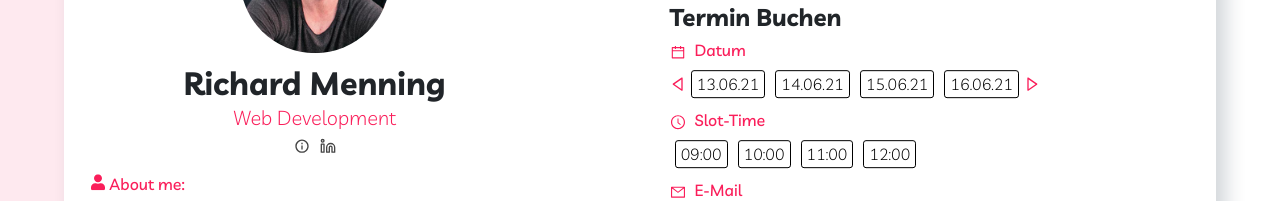
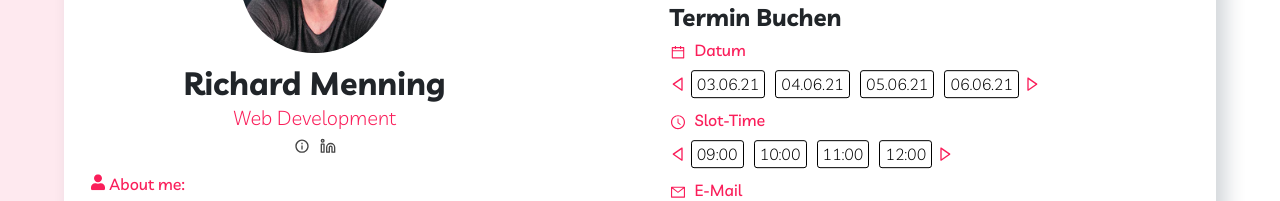
Before and after one commit to RichardMEN11/mentoring-plattform, a Next.js app: page / in a window 1280 px wide. Both pictures are taken after a click on the link "Book Appointment". Shown: the part 240-441 px from the top of the page. Built offline with nearby package versions, Linux system fonts and the light colour scheme.

Commit message:
set correct daates

```diff
--- a/pages/index.tsx
+++ b/pages/index.tsx
@@ -235,6 +235,7 @@ const StyledEmail = styled.input`
 
 export default function Home() {
   const [showAppointment, setShowAppointments] = useState(false);
+  const [multipl, setMultipl] = useState(0);
   return (
     <OuterContainer>
       <LeftContainer></LeftContainer>
@@ -288,29 +289,39 @@ export default function Home() {
                 <StyledCalendarIcon /> Datum
               </StyledBioTitle>
               <StyledDateContainer>
-                <StyledBiLeftArrow />
+                <StyledBiLeftArrow
+                  onClick={() => {
+                    setMultipl(multipl - 1);
+                  }}
+                />
                 <StyledDate>
-                  {dayjs().day(7).add(7, 'day').format('DD.MM.YY')}
+                  {dayjs().day(4).add(multipl, 'week').format('DD.MM.YY')}
                 </StyledDate>
                 <StyledDate>
-                  {dayjs().day(8).add(7, 'day').format('DD.MM.YY')}
+                  {dayjs().day(5).add(multipl, 'week').format('DD.MM.YY')}
                 </StyledDate>
                 <StyledDate>
-                  {dayjs().day(9).add(7, 'day').format('DD.MM.YY')}
+                  {dayjs().day(6).add(multipl, 'week').format('DD.MM.YY')}
                 </StyledDate>
                 <StyledDate>
-                  {dayjs().day(10).add(7, 'day').format('DD.MM.YY')}
+                  {dayjs().day(7).add(multipl, 'week').format('DD.MM.YY')}
                 </StyledDate>
-                <StyledBiRightArrow />
+                <StyledBiRightArrow
+                  onClick={() => {
+                    setMultipl(multipl + 1);
+                  }}
+                />
               </StyledDateContainer>
               <StyledBioTitle>
                 <StyledAiOutlineClockCircle /> Slot-Time
               </StyledBioTitle>
               <StyledDateContainer>
+                <StyledBiLeftArrow />
                 <StyledDate>09:00</StyledDate>
                 <StyledDate>10:00</StyledDate>
                 <StyledDate>11:00</StyledDate>
                 <StyledDate>12:00</StyledDate>
+                <StyledBiRightArrow />
               </StyledDateContainer>
               <StyledBioTitle>
                 <StyledAiOutlineMail /> E-Mail
```
